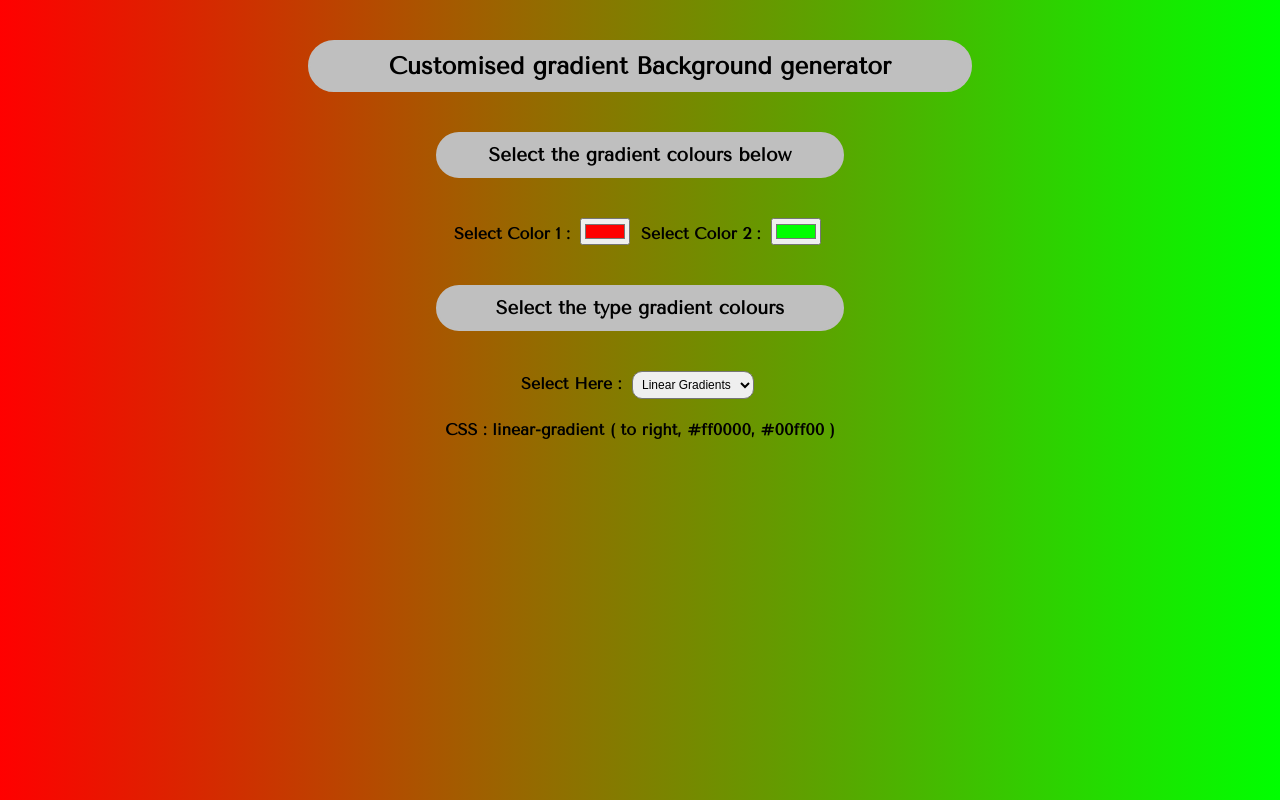
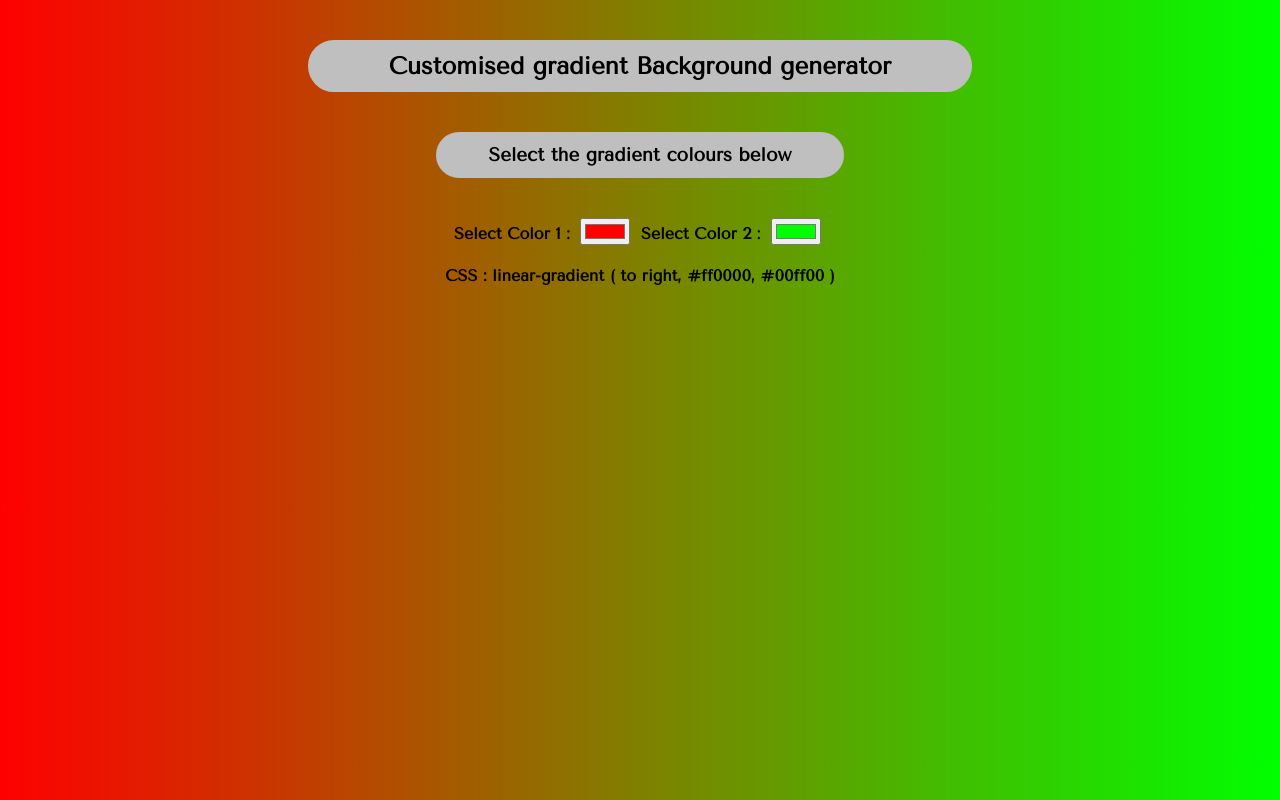
Before and after one commit to amratansh12/Gradient-Generator, a plain HTML site: page index.html in a window 1280 px wide. Drawn offline with nearby package versions, Linux system fonts and the light colour scheme.

Commit message:
Update index.html
Removed some options. To be added later.

```diff
--- a/index.html
+++ b/index.html
@@ -15,15 +15,6 @@
 	<label for="color2">Select Color 2 :</label>
 	<input type="color" id="color2" name="color2" value="#00ff00">
 
-	<!-- direction selection -->
-	<h3>Select the type gradient colours</h3>
-	<label for="direction">Select Here :</label>
-	<select id="direction" name="direction" value="to right">
-		<option>Linear Gradients</option>
-		<option>Radial Gradients</option>
-		<option>Conic Gradients</option>
-	</select>
-
 	<!-- displayed CSS -->
 	<h4 id="cssInfo">CSS : linear-gradient ( to right, #ff0000, #00ff00 )</h4>
 
```
